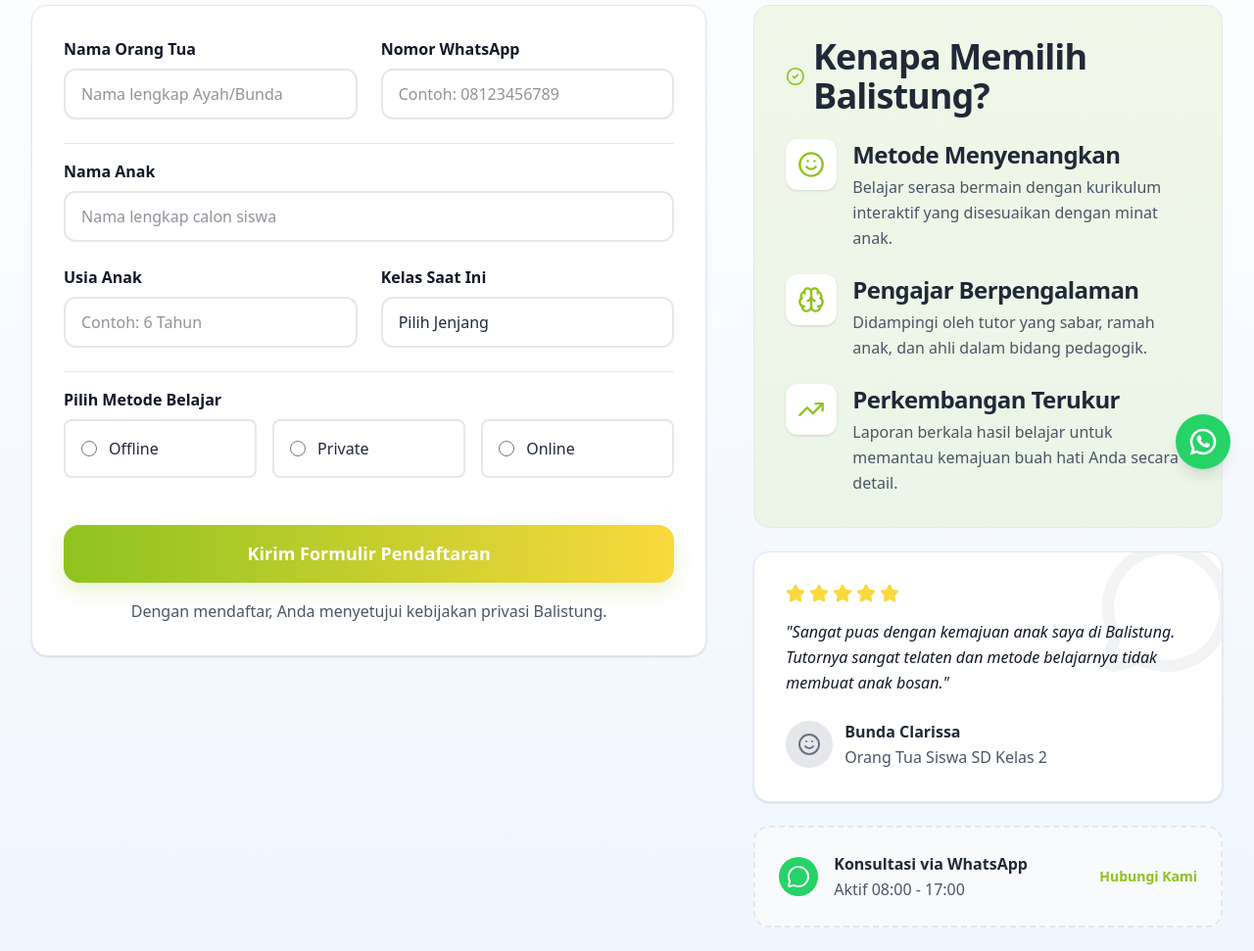
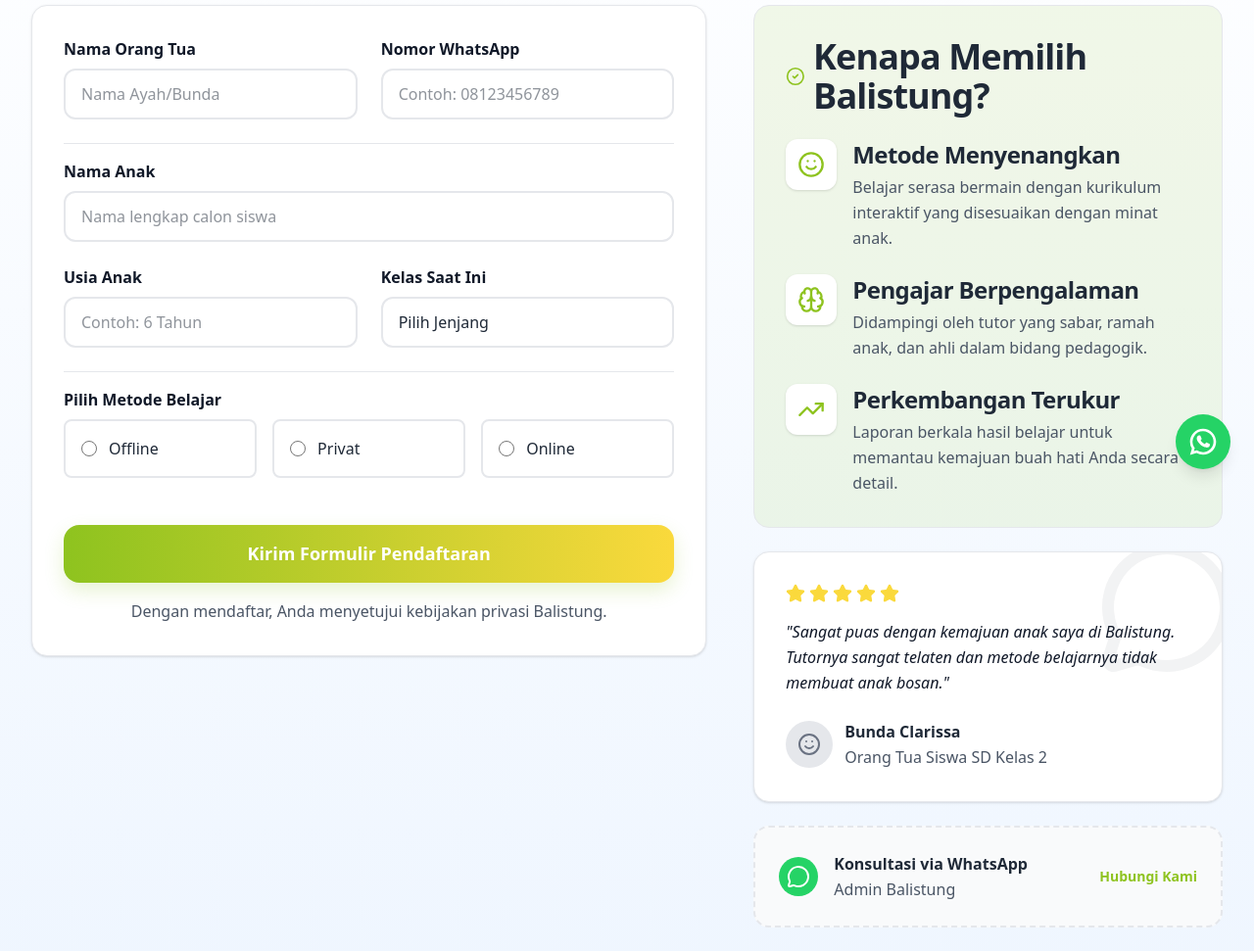
Before and after one commit to acaryawibawantra/balistung, a Next.js app: page /register in a window 1280 px wide. Shown: the part 297-1268 px from the top of the page at 98% size. Built offline with nearby package versions, Linux system fonts and the light colour scheme.

Commit message:
feat: implement SMP/SMA program filtering for privat method and update terminology

```diff
--- a/app/(main)/register/page.tsx
+++ b/app/(main)/register/page.tsx
@@ -65,7 +65,7 @@
 
         const methodLabels: Record<string, string> = {
             'offline': 'Offline (Ke Lokasi)',
-            'private': 'Private (Guru ke Rumah)',
+            'privat': 'Privat (Guru ke Rumah)',
             'online': 'Online (Virtual)'
         };
 
@@ -141,7 +141,7 @@
 
     const PROGRAMS_BY_METHOD: Record<string, ProgramType[]> = {
         offline: ['bermain', 'bacatulis', 'hitung', 'combo', 'english', 'math'],
-        private: ['bacatulis', 'hitung', 'combo', 'english', 'math'],
+        privat: ['bacatulis', 'hitung', 'combo', 'english', 'math'],
         online: ['bacatulis', 'hitung', 'request']
     };
 
@@ -195,7 +195,7 @@
                                             <input
                                                 {...register('parentName')}
                                                 className={`input ${errors.parentName ? 'border-red-500 focus:ring-red-500' : ''}`}
-                                                placeholder="Nama lengkap Ayah/Bunda"
+                                                placeholder="Nama Ayah/Bunda"
                                             />
                                             {errors.parentName && (
                                                 <span className="text-red-500 text-xs mt-1 flex items-center gap-1">
@@ -290,7 +290,7 @@
                                                 Pilih Metode Belajar
                                             </span>
                                             <div className="grid grid-cols-1 sm:grid-cols-3 gap-4">
-                                                {['offline', 'private', 'online'].map((method) => (
+                                                {['offline', 'privat', 'online'].map((method) => (
                                                     <label key={method} className={`relative flex items-center p-4 rounded-lg border-2 transition-all cursor-pointer ${learningMethod === method ? 'border-primary-green bg-primary-green/5' : 'border-gray-200 hover:border-primary-green'}`}>
                                                         <input
                                                             type="radio"
@@ -326,7 +326,15 @@
                                                     Pilih Program Belajar (Bisa pilih lebih dari 1)
                                                 </span>
                                                 <div className="grid grid-cols-1 sm:grid-cols-2 gap-4">
-                                                    {PROGRAMS_BY_METHOD[learningMethod as string]?.map((program) => (
+                                                    {PROGRAMS_BY_METHOD[learningMethod as string]
+                                                        ?.filter(program => {
+                                                            const currentGrade = watch('currentGrade');
+                                                            if (learningMethod === 'privat' && (currentGrade === 'smp' || currentGrade === 'sma')) {
+                                                                return ['english', 'math'].includes(program);
+                                                            }
+                                                            return true;
+                                                        })
+                                                        ?.map((program) => (
                                                             <label key={program} className={`relative flex items-center p-4 rounded-lg border-2 transition-all cursor-pointer ${programChoice.includes(program) ? 'border-primary-green bg-primary-green/5' : 'border-gray-200 hover:border-primary-green'}`}>
                                                                 <input
                                                                     type="checkbox"
@@ -474,7 +482,7 @@
                                     </div>
                                     <div>
                                         <p className="font-semibold text-sm">Konsultasi via WhatsApp</p>
-                                        <p className="text-xs text-gray-600">Aktif 08:00 - 17:00</p>
+                                        <p className="text-xs text-gray-600">Admin Balistung</p>
                                     </div>
                                 </div>
                                 <a
```
Lines whose indentation alone changed are shown as unchanged.
